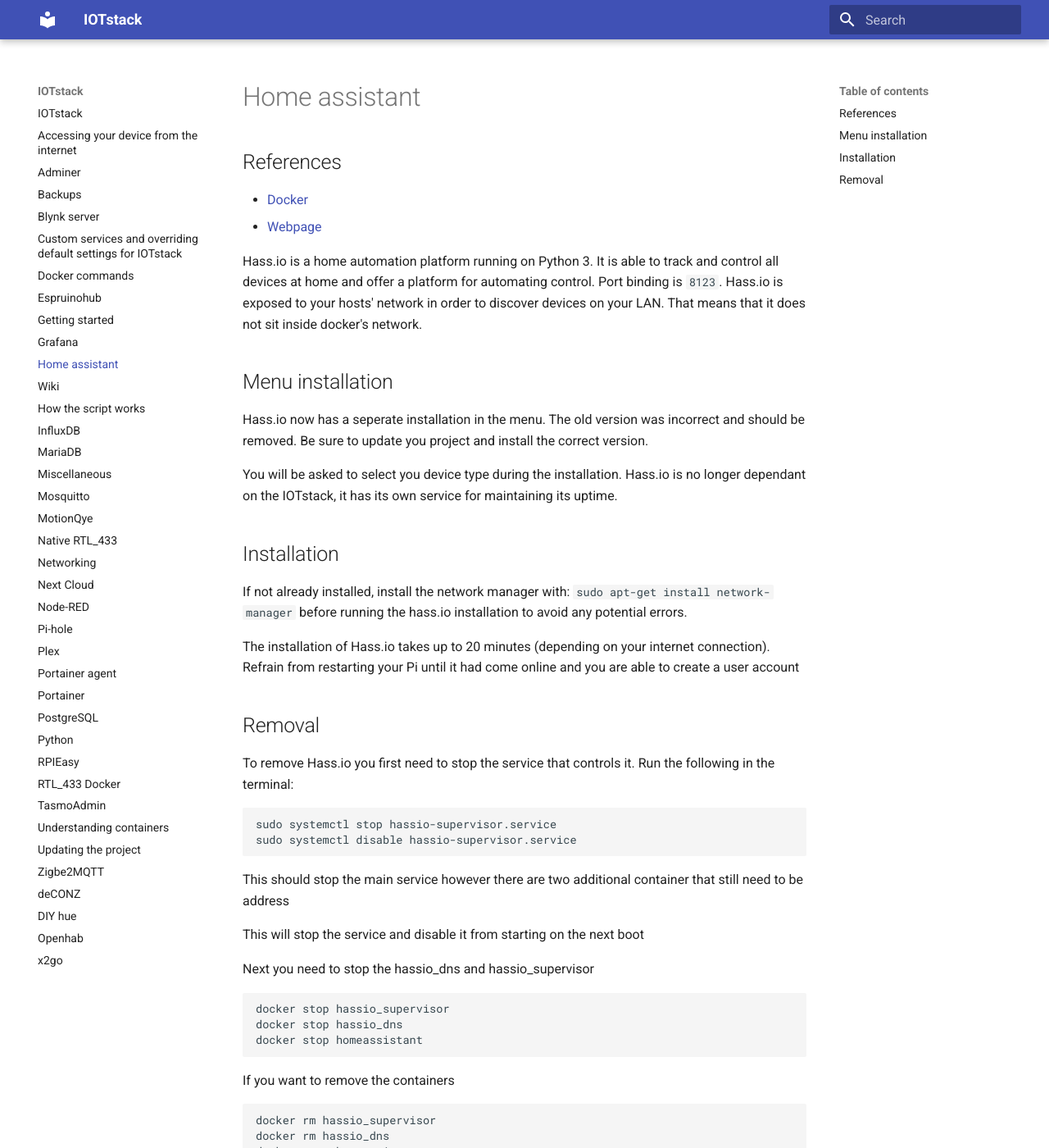
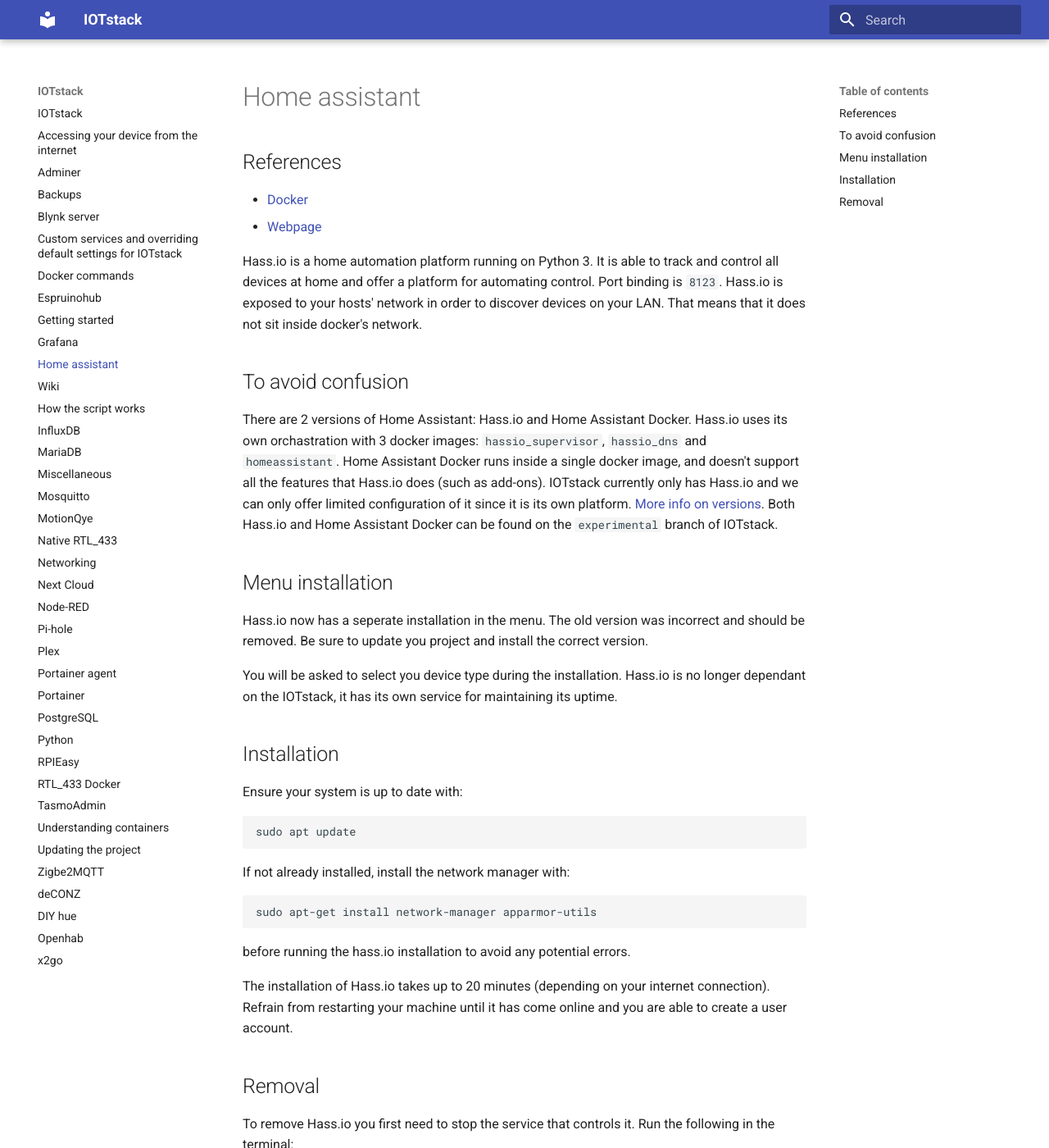
Before and after one commit to gcgarner/IOTstack, an MkDocs documentation site: the page built from docs/Home-Assistant.md, in a window 1280 px wide and 1400 px high. Shown: the whole window at 82% size. Built offline with MkDocs 1.6.1 and Material for MkDocs 9.7.7, drawn with Linux system fonts in a browser that asks for light colours.

Commit message:
Updated hassio documentation

````diff
--- a/docs/Home-Assistant.md
+++ b/docs/Home-Assistant.md
@@ -6,15 +6,26 @@
 Hass.io is a home automation platform running on Python 3. It is able to track and control all devices at home and offer a platform for automating control. Port binding is `8123`.
 Hass.io is exposed to your hosts' network in order to discover devices on your LAN. That means that it does not sit inside docker's network.
 
+## To avoid confusion
+There are 2 versions of Home Assistant: Hass.io and Home Assistant Docker. Hass.io uses its own orchastration with 3 docker images: `hassio_supervisor`, `hassio_dns` and `homeassistant`. Home Assistant Docker runs inside a single docker image, and doesn't support all the features that Hass.io does (such as add-ons). IOTstack currently only has Hass.io and we can only offer limited configuration of it since it is its own platform. [More info on versions](https://www.home-assistant.io/docs/installation/#recommended). Both Hass.io and Home Assistant Docker can be found on the `experimental` branch of IOTstack.
+
 ## Menu installation
 Hass.io now has a seperate installation in the menu. The old version was incorrect and should be removed. Be sure to update you project and install the correct version.
 
 You will be asked to select you device type during the installation. Hass.io is no longer dependant on the IOTstack, it has its own service for maintaining its uptime.
 
 ## Installation
-If not already installed, install the network manager with: `sudo apt-get install network-manager` before running the hass.io installation to avoid any potential errors.
+Ensure your system is up to date with:
+```
+sudo apt update
+```
+If not already installed, install the network manager with:
+```
+sudo apt-get install network-manager apparmor-utils
+```
+before running the hass.io installation to avoid any potential errors.
 
-The installation of Hass.io takes up to 20 minutes (depending on your internet connection). Refrain from restarting your Pi until it had come online and you are able to create a user account
+The installation of Hass.io takes up to 20 minutes (depending on your internet connection). Refrain from restarting your machine until it has come online and you are able to create a user account.
 
 ## Removal
 
````
